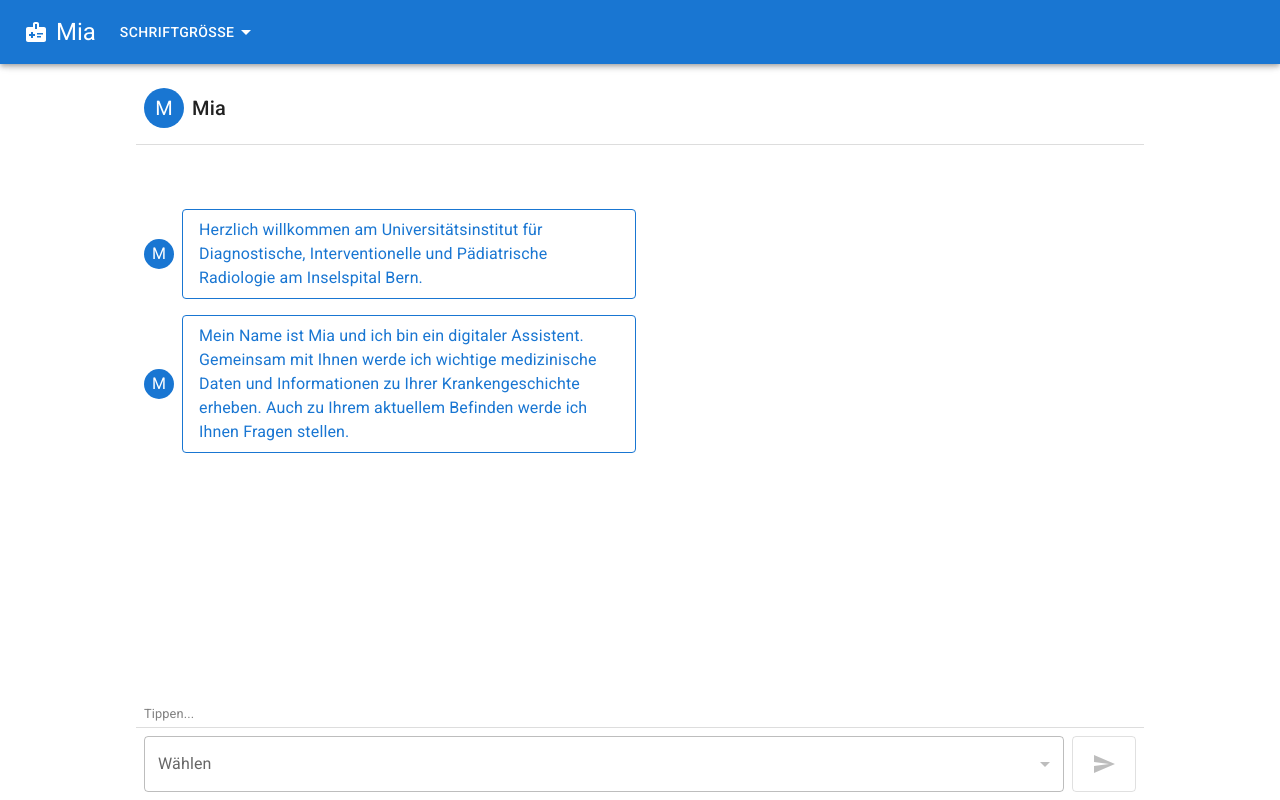
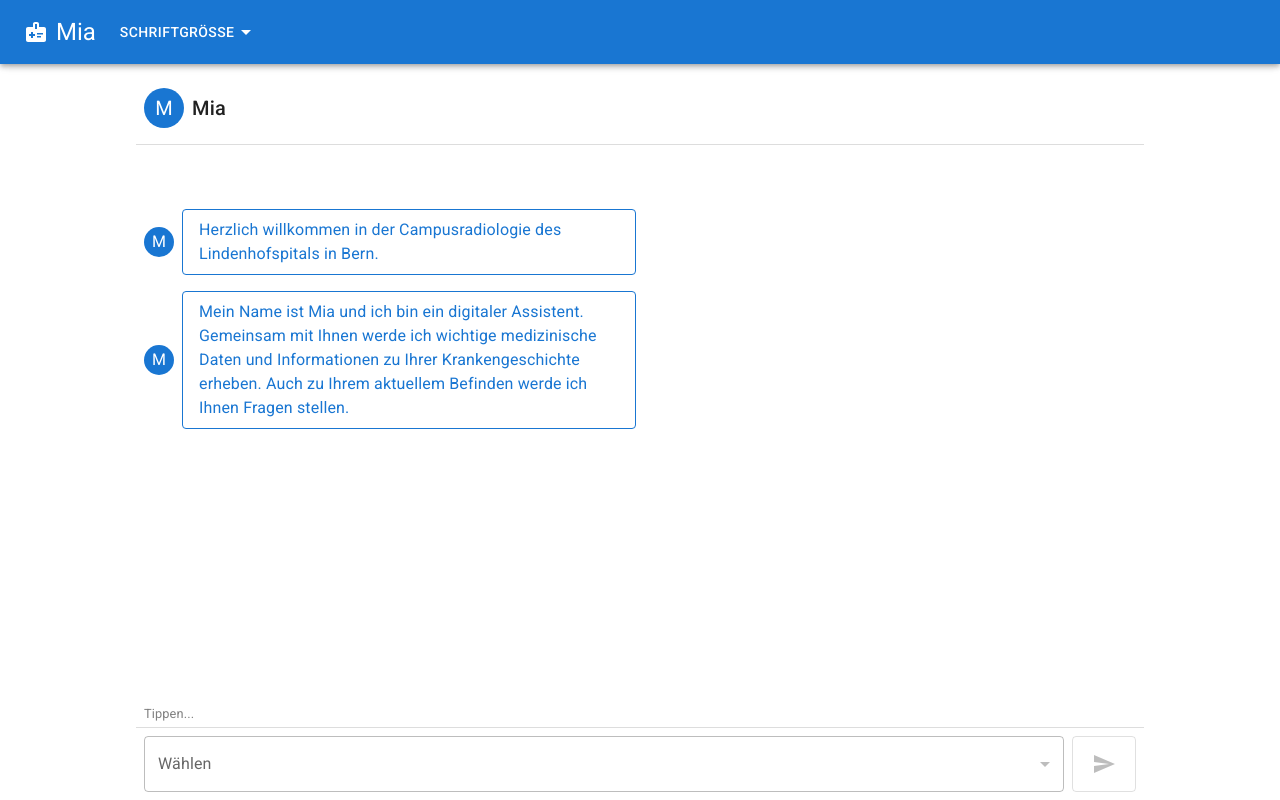
Before and after one commit to innosuisse-smaragd/dmia, a React (Vite) app in the folder apps/frontend/: page /chat in a window 1280 px wide. Built offline with nearby package versions, Linux system fonts and the light colour scheme.

Commit message:
Update onboarding.js
changes institution-related text parts.

```diff
--- a/apps/frontend/src/json/onboarding.js
+++ b/apps/frontend/src/json/onboarding.js
@@ -2,7 +2,7 @@ const onboarding = {
   item: [
     {
       type: "display",
-      text: "Herzlich willkommen am Universitätsinstitut für Diagnostische, Interventionelle und Pädiatrische Radiologie am Inselspital Bern.",
+      text: "Herzlich willkommen in der Campusradiologie des Lindenhofspitals in Bern.",
     },
     {
       type: "display",
@@ -10,7 +10,7 @@ const onboarding = {
     },
     {
       type: "display",
-      text: "Ihre Angaben werden vertraulich behandelt und verbleiben - ausgenommen von Befund-Inhalten -  innerhalb des Inselspitals. ",
+      text: "Ihre Angaben werden vertraulich behandelt und verbleiben - ausgenommen von Befund-Inhalten -  innerhalb des Lindenhofspitals.",
     },
     {
       type: "display",
```
